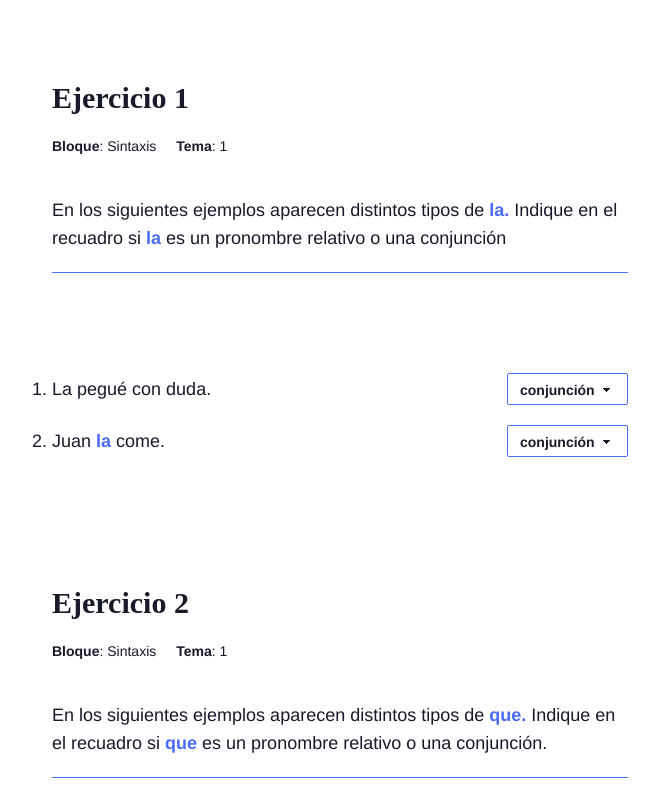
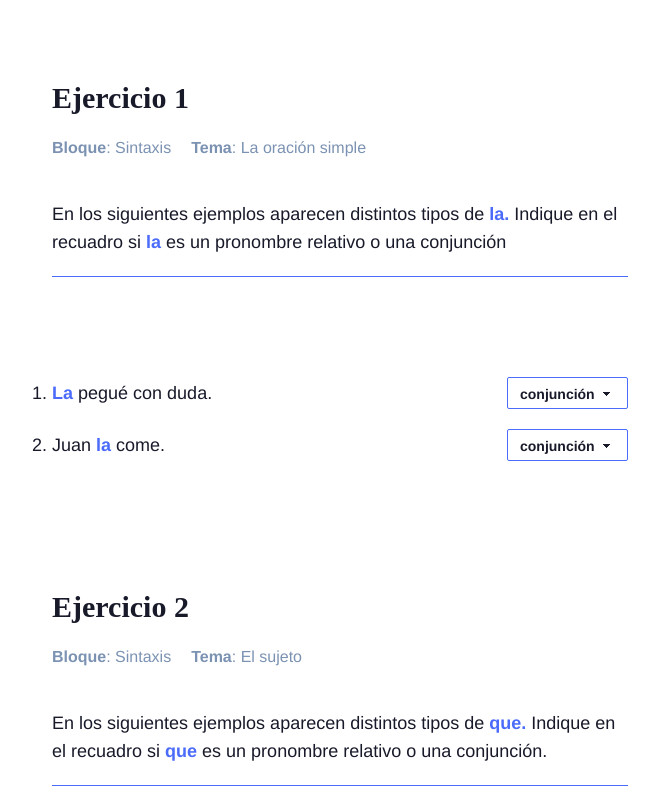
Before and after one commit to jesi-rgb/exams-frontend, a SvelteKit app: page / in a window 1280 px wide. Shown: the top 800 px of the page, without its empty margins (300-959 px from the left). Built offline with nearby package versions, Linux system fonts and the light colour scheme; a web font is replaced by a local one.

Commit message:
fix regex

```diff
--- /dev/null
+++ b/src/lib/Components/ui/ExerciseDetails.svelte
@@ -0,0 +1,9 @@
+<script lang="ts">
+	export let bloque: string;
+	export let tema: string;
+</script>
+
+<div class="flex space-x-5 text-base text-secondary">
+	<div><b>Bloque</b>: {bloque}</div>
+	<div><b>Tema</b>: {tema}</div>
+</div>
--- /dev/null
+++ b/src/lib/Components/ui/ExerciseTitle.svelte
@@ -0,0 +1,5 @@
+<script lang="ts">
+	export let number: string;
+</script>
+
+<div class="font-bold font-serif text-3xl mb-5">{`Ejercicio ${number}`}</div>
--- a/src/lib/Components/ui/subtipo1/QuestionT1.svelte
+++ b/src/lib/Components/ui/subtipo1/QuestionT1.svelte
@@ -1,5 +1,7 @@
 <script lang="ts">
 	import type { QuestionType1 } from '$lib/types/QuestionType1';
+	import ExerciseDetails from '../ExerciseDetails.svelte';
+	import ExerciseTitle from '../ExerciseTitle.svelte';
 	import AnswerField from './AnswerField.svelte';
 	import Enunciado from './Enunciado.svelte';
 	import Options from './Options.svelte';
@@ -12,11 +14,8 @@
 <ul class="list-none">
 	{#each questions as question, i}
 		<li class="mb-32">
-			<div class="font-bold font-serif text-3xl mb-5">{`Ejercicio ${i + 1}`}</div>
-			<div class="flex space-x-5 text-sm">
-				<div><b>Bloque</b>: {question.bloque}</div>
-				<div><b>Tema</b>: {question.tema}</div>
-			</div>
+			<ExerciseTitle number={i + 1} />
+			<ExerciseDetails bloque={question.bloque} tema={question.tema} />
 			<Enunciado body={question.enunciado} termino={question.termino} />
 
 			<AnswerField
--- a/src/lib/utils/questionType1.ts
+++ b/src/lib/utils/questionType1.ts
@@ -2,5 +2,5 @@ export function replacer(match: string) {
   return `<span class="text-primary font-bold">${match}</span>`;
 }
 export function highlightTerm(text: string, term: string) {
-  return text.replaceAll(new RegExp(`\\W${term}\\W`, 'gi'), replacer);
+  return text.replaceAll(new RegExp(`\\W?${term}\\W?`, 'gi'), replacer);
 }
--- a/src/routes/+page.js
+++ b/src/routes/+page.js
@@ -15,7 +15,7 @@ export async function load() {
   const data = [
     {
       opciones: ['conjunción', 'relativo'],
-			tema: 1,
+      tema: 'La oración simple',
       _rev: 'lOVSDg14NkfBz4eT3H0DuH',
       _type: 'subtipo1',
       name: 'Ejercicio 2',
@@ -30,7 +30,7 @@ export async function load() {
     },
     {
       opciones: ['conjunción', 'relativo'],
-			tema: 1,
+      tema: 'El sujeto',
       _createdAt: '2023-05-19T09:06:39Z',
       _rev: '4t244wtMwhcupO22uJbbAO',
       _type: 'subtipo1',
```
Lines whose indentation alone changed are shown as unchanged.
